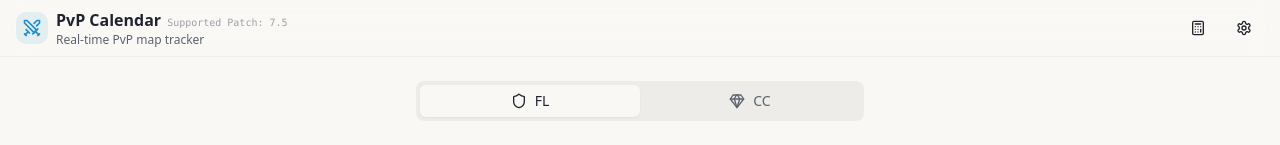
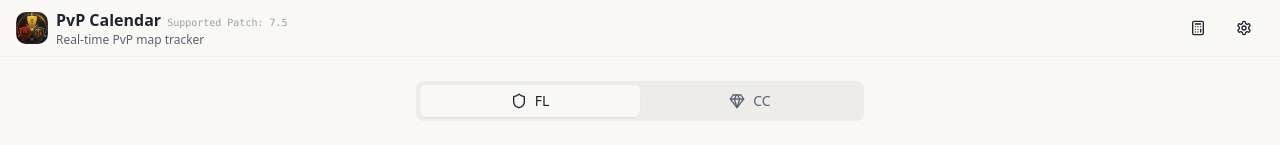
Before and after one commit to ffxiv-wakeng/pvp-calendar, a React (Vite) app: page / in a window 1280 px wide. Shown: the top 145 px of the page. Built offline with nearby package versions, Linux system fonts and the light colour scheme; the HTML template or start-up script is replaced by a standard one.

Commit message:
更新网站logo

```diff
--- a/src/components/Header.tsx
+++ b/src/components/Header.tsx
@@ -10,8 +10,8 @@ export function Header() {
     <header className="sticky top-0 z-50 w-full border-b border-border/40 bg-background/80 backdrop-blur-md supports-[backdrop-filter]:bg-background/60">
       <div className="container flex h-14 max-w-screen-2xl items-center justify-between px-4">
         <div className="flex items-center gap-2">
-          <div className="flex items-center justify-center w-8 h-8 rounded-lg bg-primary/10">
-            <Swords className="h-5 w-5 text-primary" />
+          <div className="flex items-center justify-center w-8 h-8 overflow-hidden rounded-lg">
+            <img src="/logo.png" alt="Logo" className="w-full h-full object-contain" />
           </div>
           <div>
             <div className="flex items-baseline gap-1.5">
--- a/src/components/WeeklyExport.tsx
+++ b/src/components/WeeklyExport.tsx
@@ -67,8 +67,8 @@ export function WeeklyExport({ id, className }: WeeklyExportProps) {
       {/* Header */}
       <div className="relative z-10 flex flex-col gap-1 border-b border-border pb-4">
         <div className="flex items-center gap-2.5">
-          <div className="w-8 h-8 bg-primary rounded-lg flex items-center justify-center shadow-md">
-            <span className="text-white text-lg font-bold italic">P</span>
+          <div className="w-8 h-8 rounded-lg flex items-center justify-center shadow-md overflow-hidden">
+            <img src="/logo.png" alt="Logo" className="w-full h-full object-contain" />
           </div>
           <div>
             <h1 className="text-2xl font-bold tracking-tight">
```
Also changed, not shown: public/logo.png (added).
